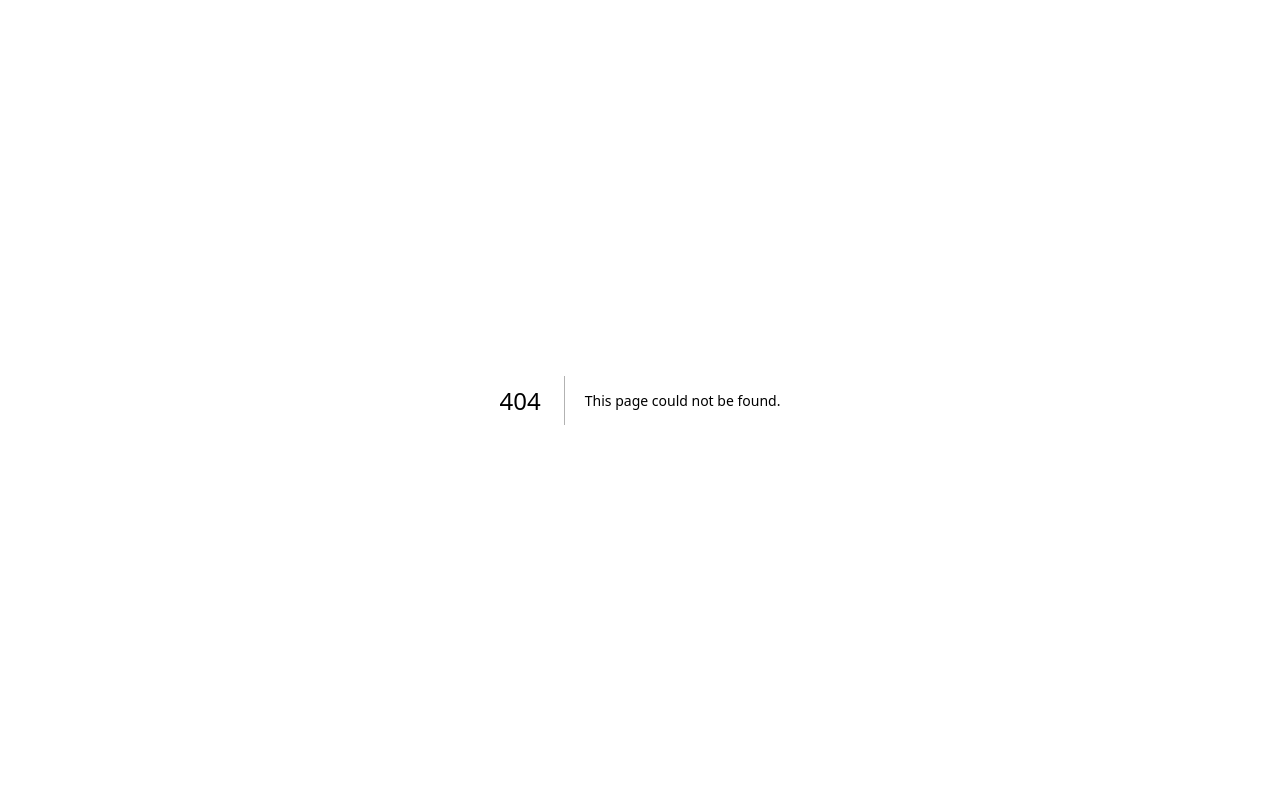
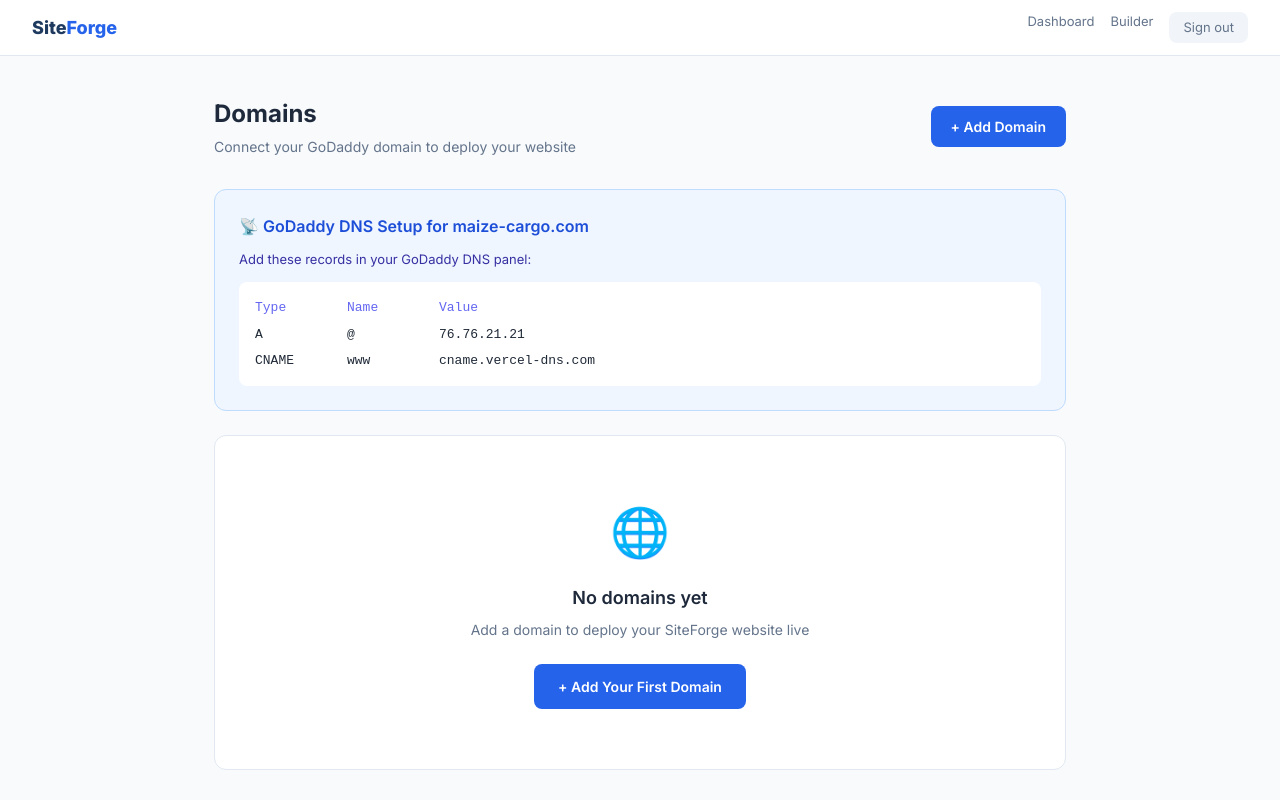
Before and after one commit to gladwinit-coder/siteforge-website-builder, a Next.js app: page /domains in a window 1280 px wide. Before the commit this address had no page. Built offline with nearby package versions, Linux system fonts and the light colour scheme; no server answers; sample sign-in values are in the browser's storage.

Commit message:
Create page.tsx

```diff
--- /dev/null
+++ b/app/domains/page.tsx
@@ -0,0 +1,68 @@
+import { getServerSession } from "next-auth";
+import { authOptions } from "@/lib/auth";
+import { redirect } from "next/navigation";
+import Link from "next/link";
+
+export const dynamic = "force-dynamic";
+
+export default async function DomainsPage() {
+  const session = await getServerSession(authOptions);
+  if (!session) redirect("/login");
+
+  return (
+    <div style={{ minHeight:"100vh", background:"#f8fafc", fontFamily:"Inter,system-ui,sans-serif" }}>
+      <nav style={{ background:"#fff", borderBottom:"1px solid #e2e8f0", padding:"0 32px", display:"flex", alignItems:"center", height:"56px" }}>
+        <Link href="/dashboard" style={{ fontWeight:800, fontSize:"18px", color:"#1e3a5f", textDecoration:"none" }}>Site<span style={{ color:"#2563eb" }}>Forge</span></Link>
+        <div style={{ marginLeft:"auto", display:"flex", gap:"16px" }}>
+          <Link href="/dashboard" style={{ color:"#64748b", textDecoration:"none", fontSize:"13px" }}>Dashboard</Link>
+          <Link href="/builder" style={{ color:"#64748b", textDecoration:"none", fontSize:"13px" }}>Builder</Link>
+          <Link href="/api/auth/signout" style={{ background:"#f1f5f9", color:"#64748b", padding:"6px 14px", borderRadius:"8px", fontSize:"13px", textDecoration:"none" }}>Sign out</Link>
+        </div>
+      </nav>
+      <div style={{ maxWidth:"900px", margin:"40px auto", padding:"0 24px" }}>
+        <div style={{ display:"flex", alignItems:"center", justifyContent:"space-between", marginBottom:"32px" }}>
+          <div>
+            <h1 style={{ fontSize:"24px", fontWeight:700, color:"#1e293b", margin:0 }}>Domains</h1>
+            <p style={{ color:"#64748b", fontSize:"14px", marginTop:"4px" }}>Connect your GoDaddy domain to deploy your website</p>
+          </div>
+          <button style={{ background:"#2563eb", color:"#fff", border:"none", padding:"10px 20px", borderRadius:"8px", fontSize:"14px", fontWeight:600, cursor:"pointer" }}>
+            + Add Domain
+          </button>
+        </div>
+
+        {/* DNS Guide */}
+        <div style={{ background:"#eff6ff", border:"1px solid #bfdbfe", borderRadius:"12px", padding:"24px", marginBottom:"24px" }}>
+          <h2 style={{ fontSize:"16px", fontWeight:600, color:"#1d4ed8", margin:"0 0 12px" }}>📡 GoDaddy DNS Setup for maize-cargo.com</h2>
+          <p style={{ fontSize:"13px", color:"#3730a3", margin:"0 0 12px" }}>Add these records in your GoDaddy DNS panel:</p>
+          <div style={{ background:"#fff", borderRadius:"8px", padding:"16px", fontFamily:"monospace", fontSize:"13px" }}>
+            <div style={{ marginBottom:"8px", display:"flex", gap:"32px" }}>
+              <span style={{ color:"#6366f1", width:"60px" }}>Type</span>
+              <span style={{ color:"#6366f1", width:"60px" }}>Name</span>
+              <span style={{ color:"#6366f1" }}>Value</span>
+            </div>
+            <div style={{ marginBottom:"6px", display:"flex", gap:"32px" }}>
+              <span style={{ width:"60px" }}>A</span>
+              <span style={{ width:"60px" }}>@</span>
+              <span>76.76.21.21</span>
+            </div>
+            <div style={{ display:"flex", gap:"32px" }}>
+              <span style={{ width:"60px" }}>CNAME</span>
+              <span style={{ width:"60px" }}>www</span>
+              <span>cname.vercel-dns.com</span>
+            </div>
+          </div>
+        </div>
+
+        {/* Empty state */}
+        <div style={{ background:"#fff", borderRadius:"12px", border:"1px solid #e2e8f0", padding:"60px 24px", textAlign:"center" }}>
+          <div style={{ fontSize:"48px", marginBottom:"16px" }}>🌐</div>
+          <h3 style={{ fontSize:"18px", fontWeight:600, color:"#1e293b", margin:"0 0 8px" }}>No domains yet</h3>
+          <p style={{ color:"#64748b", fontSize:"14px", margin:"0 0 24px" }}>Add a domain to deploy your SiteForge website live</p>
+          <button style={{ background:"#2563eb", color:"#fff", border:"none", padding:"12px 24px", borderRadius:"8px", fontSize:"14px", fontWeight:600, cursor:"pointer" }}>
+            + Add Your First Domain
+          </button>
+        </div>
+      </div>
+    </div>
+  );
+            }
```
